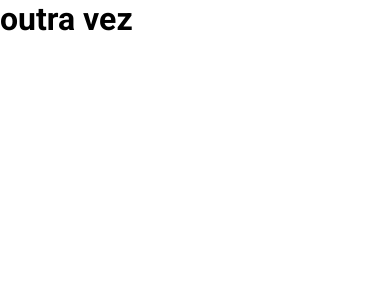
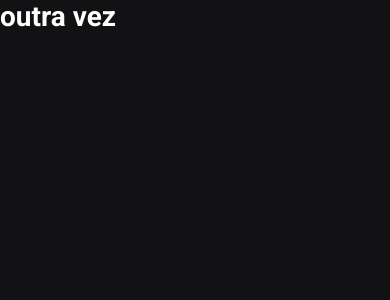
Before and after one commit to Hugovarellaa/ignews, a Next.js app: page / in a window 390 px wide. Shown: the top 300 px of the page. Built offline with nearby package versions, Linux system fonts and the light colour scheme.

Commit message:
Update global.scss

```diff
--- a/src/styles/global.scss
+++ b/src/styles/global.scss
@@ -1,18 +1,36 @@
+:root {
+  --white: #ffffff;
+  --gray-100: #e1e1e6;
+  --gray-300: #a8a8b3;
+  --gray-900: #121214;
+
+  --cyan-500: #61dafb;
+
+  --yellow-500: #eba417;
+}
+
 * {
   margin: 0;
   padding: 0;
   box-sizing: border-box;
 }
 
-:root {
-  --white: #ffffff;
-  --gray-100: #e1e1e6;
-  --gray-300: #
-
+// configuração para desktop
+@media (max-width: 1080px) {
+  html {
+    font-size: 93.75%;
+  }
+}
+// Configuração para mobile
+@media (max-width: 720px) {
+  html {
+    font-size: 87.5%;
+  }
 }
 
 body {
-
+  background: var(--gray-900);
+  color: var(--white);
 }
 
 body,
```
